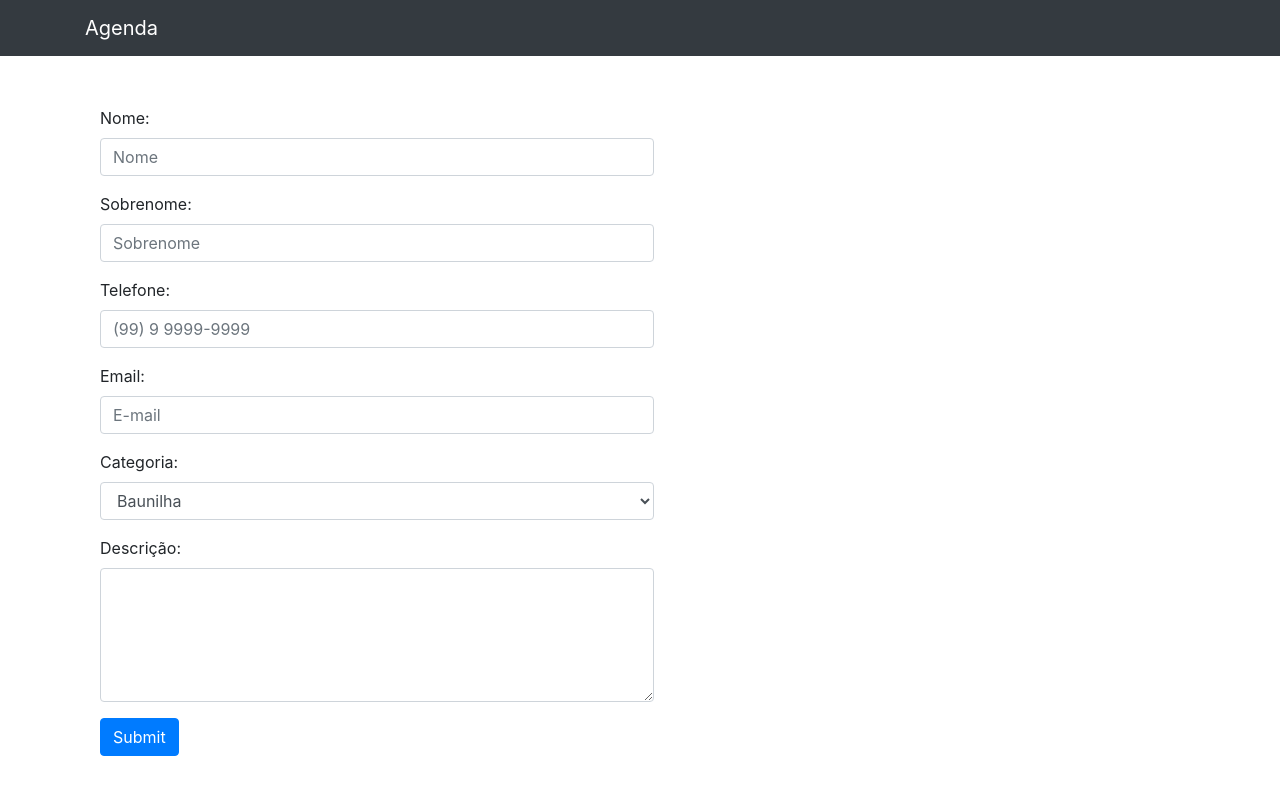
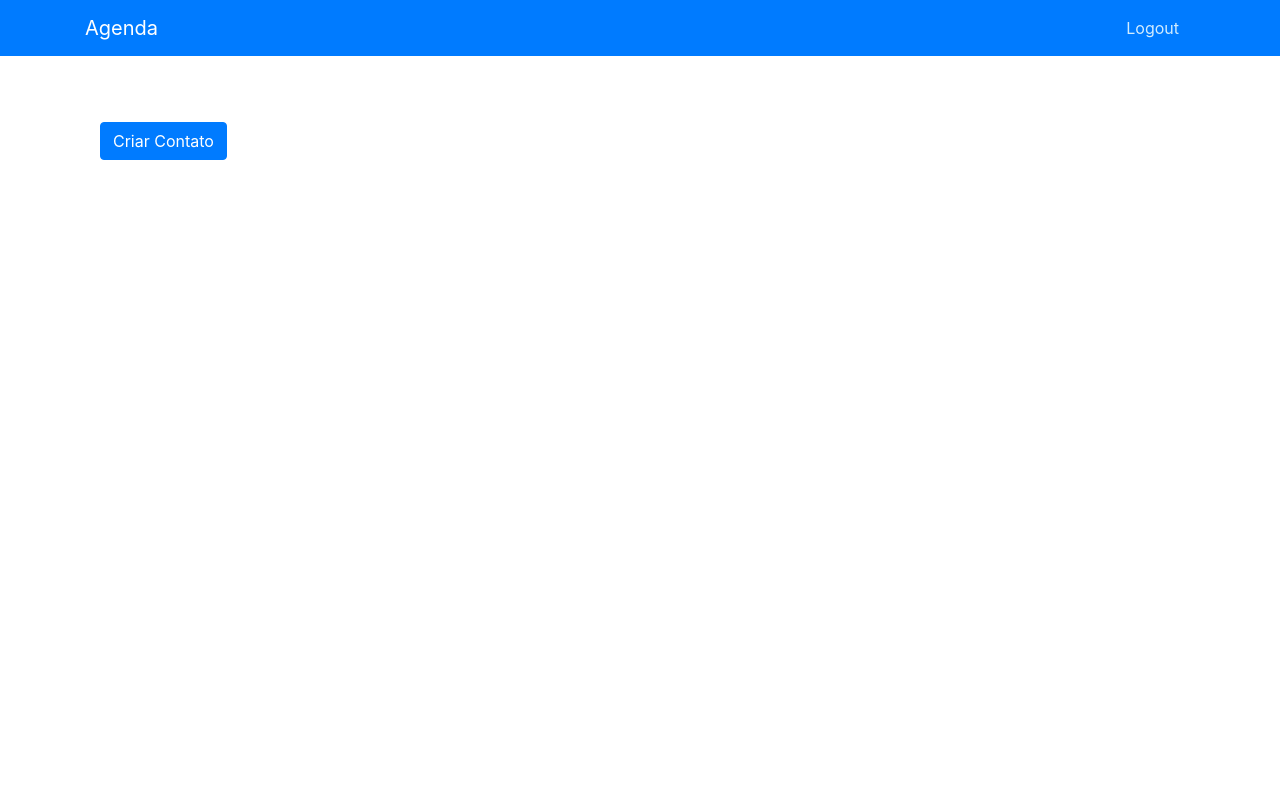
Before and after one commit to Anderson-S-M3/agenda_django, a Django app: page /adicionar in a window 1280 px wide. Run offline with Django 3.2, Linux system fonts and the light colour scheme; some libraries are stand-ins or nearby versions.

Commit message:
Update templates

```diff
--- a/templates/contatos/add_contato.html
+++ b/templates/contatos/add_contato.html
@@ -1,84 +1,16 @@
-{% extends '_base.html' %} {% block conteudo %}
+{% extends '_base.html' %}
+{% block conteudo %}
+{% include 'parciais/_message.html' %}
 <!-- Page Content -->
 <div class="container">
   <div class="row" style="margin-top: 50px; margin-left: 15px">
-    <form action="/add_contato/" method="post">
-      <div class="form-group">
-        <label for="nome">Nome:</label>
-        <input
-          value="{{request.POST.nome}}"
-          id="nome"
-          type="text"
-          name="nome"
-          value="{{ current_name }}"
-          class="form-control"
-          placeholder="Nome"
-        />
-      </div>
-      <div class="form-group">
-        <label for="sobrenome">Sobrenome:</label>
-        <input
-          value="{{request.POST.sobrenome}}"
-          id="sobrenome"
-          type="text"
-          name="sobrenome"
-          value="{{ current_name }}"
-          class="form-control"
-          placeholder="Sobrenome"
-        />
-      </div>
-      <div class="form-group">
-        <label for="telefone">Telefone:</label>
-        <input
-          value="{{request.POST.telefone}}"
-          id="telefone"
-          type="tel"
-          name="telefone"
-          value="{{ current_name }}"
-          class="form-control"
-          placeholder="(99) 9 9999-9999"
-        />
-      </div>
-      <div class="form-group">
-        <label for="email">Email:</label>
-        <input
-          value="{{request.POST.email}}"
-          id="email"
-          type="email"
-          name="email"
-          value="{{ current_name }}"
-          class="form-control"
-          placeholder="E-mail"
-        />
-      </div>
-      <div class="form-group">
-        <label for="categoria">Categoria:</label>
-        <select name="flavor" class="form-control">
-          <option value="van" selected="">
-            <font style="vertical-align: inherit">
-            <font style="vertical-align: inherit">Baunilha </font>
-            </font>
-          </option>
-        </select>
-      </div>
-      <div class="form-group">
-        <div class="form-group">
-          <label for="descricao">Descrição:</label>
-          <textarea
-            value="{{request.POST.descricao}}"
-            id="descricao"
-            name="descricao"
-            value="{{ current_name }}"
-            cols="50"
-            rows="5"
-            maxlength="150"
-            class="form-control"
-          ></textarea>
-        </div>
-      </div>
-      <button type="submit" class="btn btn-primary">Submit</button>
+    <form action="{% url 'criar_contato' %}" method="post" enctype="multipart/form-data">
+        {% csrf_token %}
+        <table class="table">
+          {{form}}
+        </table>
+      <button type="submit" class="btn btn-primary" style="margin-bottom:30px;">Criar Contato</button>
     </form>
   </div>
 </div>
-
 {% endblock conteudo %}
--- a/templates/contatos/index.html
+++ b/templates/contatos/index.html
@@ -6,6 +6,8 @@
     <div class="row">
       <div class="col-lg-12">
         <h1 class="mt-5">Minha agenda</h1>
+        <a class="d-flex flex-row-reverse" href="{% url 'criar_contato' %}"
+        style="color:#5347ff;">Criar Contato</a>
 
         {% include 'parciais/_form.html' %}
         {% include 'parciais/_message.html' %}
@@ -13,7 +15,6 @@
         <table class="table">
           <thead>
             <tr>
-              <th>ID</th>
               <th>Nome</th>
               <th>Sobrenome</th>
               <th>Telefone</th>
@@ -23,7 +24,6 @@
           <tbody>
           {% for contato in contatos  %}
               <tr>
-                <td>{{contato.id}}</td>
                 <td>
                   <a href="{% url 'detalhe_contato' contato.id %}"> {{contato.nome}}</a>
                 </td>
@@ -54,5 +54,4 @@
       </ul>
     </nav>
   </div>
-
 {% endblock conteudo %}
--- a/templates/detalhes/detalhe.html
+++ b/templates/detalhes/detalhe.html
@@ -14,9 +14,6 @@
         {% endif %}
 
         <dl>
-          <dt>ID</dt>
-          <dd>{{contato.id}}</dd>
-
           <dt>Telefone</dt>
           <dd>{{contato.telefone}}</dd>
 
--- a/templates/parciais/_nav.html
+++ b/templates/parciais/_nav.html
@@ -1,7 +1,8 @@
   <!-- Navigation -->
-  <nav class="navbar navbar-expand-lg navbar-dark bg-dark static-top">
+  <nav class="navbar navbar-expand-lg navbar-dark bg-primary static-top">
     <div class="container">
       <a class="navbar-brand" href="{% url 'index_contatos' %}">Agenda</a>
+      <a class="nav-link" href="{% url 'logout' %}" style="color:#d1ecff;">Logout</a>
       <button class="navbar-toggler" type="button" data-toggle="collapse" data-target="#navbarResponsive"
         aria-controls="navbarResponsive" aria-expanded="false" aria-label="Toggle navigation">
         <span class="navbar-toggler-icon"></span>
```
Also changed, not shown: templates/accounts/_accounts-base.html (+22 -6 lines), templates/accounts/login.html (+13 -0 lines), templates/accounts/register.html (+13 -0 lines), templates/parciais/_head.html (line endings or trailing spaces).
